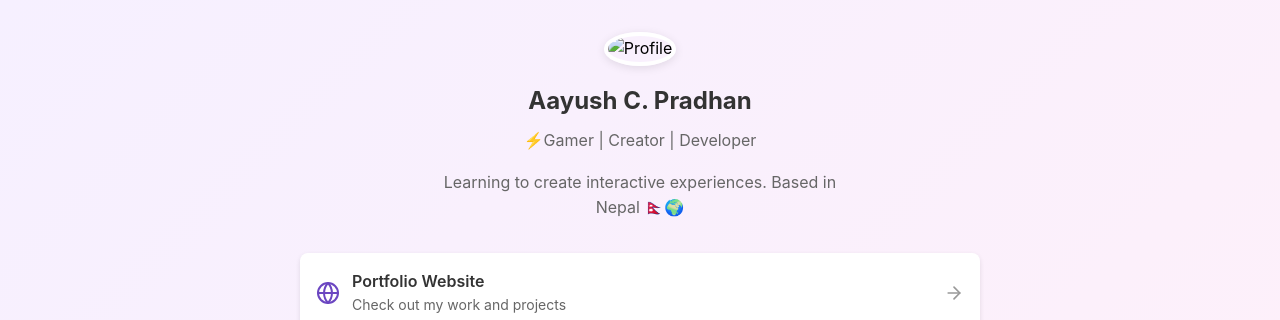
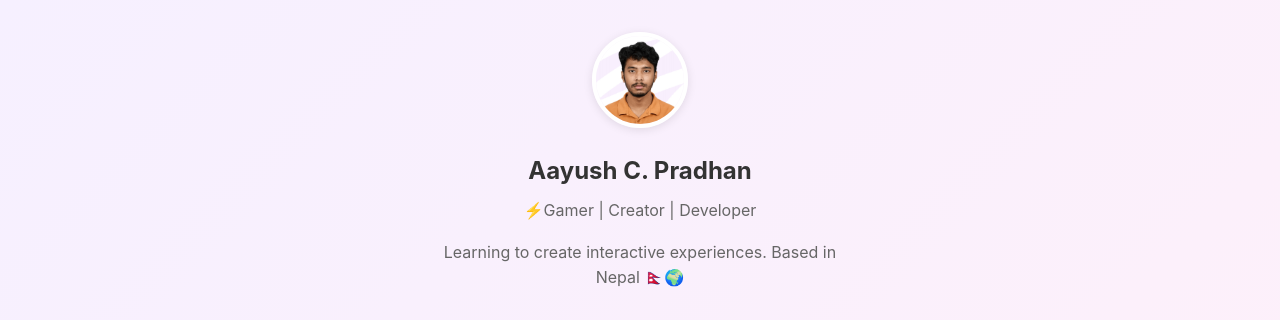
Before and after one commit to AayushChandraPradhan/personalwebsite_linktree, a plain HTML site: page index.html in a window 1280 px wide. Shown: the top 320 px of the page. Drawn offline with Linux system fonts and the light colour scheme; the site is published under a folder, as on GitHub Pages, so addresses that start at the root find nothing.

Commit message:
Update index.html

```diff
--- a/index.html
+++ b/index.html
@@ -12,7 +12,7 @@
     <meta name="theme-color" content="#6b46c1">
     <title>Aayush Chandra Pradhan - Personal Website</title>
 
-    <link rel="icon" href="/Favicon.png" type="image/x-icon">
+    <link rel="icon" href="Favicon.png" type="image/x-icon">
 
 
     <style>
@@ -163,7 +163,7 @@
     <div class="container">
         <!-- Profile Section -->
         <div class="profile">
-            <img src="/image.png" alt="Profile" class="profile-img">
+            <img src="image.png" alt="Profile" class="profile-img">
             <h1>Aayush C. Pradhan</h1>
             <h2>⚡Gamer | Creator | Developer</h2>
             <p>Learning to create interactive experiences. Based in Nepal 🇳🇵🌍</p>
```
